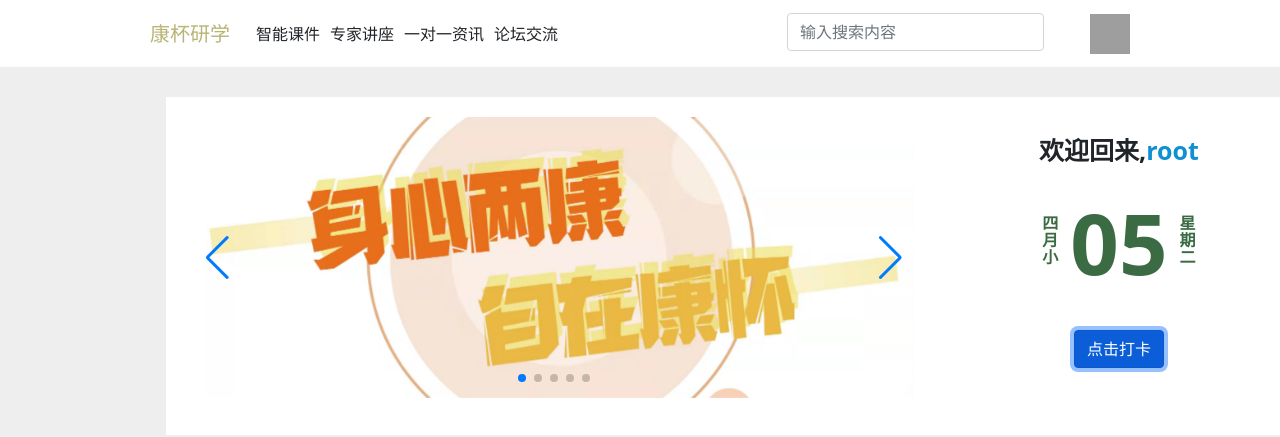
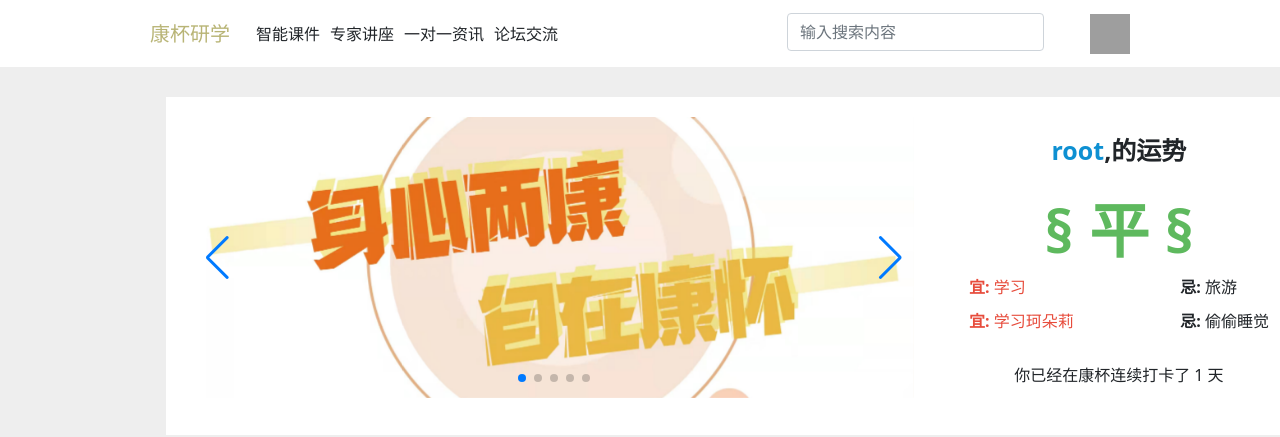
Before and after one commit to Mioayaya/east-lake, a Vue app in the folder createapp/: page / in a window 1280 px wide. Both pictures are taken after a click on the button "点击打卡". Shown: the top 437 px of the page. Built offline with nearby package versions, Linux system fonts and the light colour scheme; grey boxes are pictures that could not be loaded.

Commit message:
实现打卡功能

```diff
--- a/createapp/src/components/homeview/swiperNav.vue
+++ b/createapp/src/components/homeview/swiperNav.vue
@@ -10,6 +10,7 @@
         </div>
         <!-- 签到 -->
         <div class="sign">
+            <div class="unSign" v-if="data.state">
                 <div class="top">
                     <span>欢迎回来,</span>
                     <span class="username">{{ data.username }}</span>
@@ -20,10 +21,45 @@
                     <span class="week">星期{{ my_date.week }}</span>
                 </div>
                 <div class="bottom">
-                <button type="button" class="btn btn-primary" @click="test">点击打卡</button>
+                    <button type="button" class="btn btn-primary" @click="signIn()">点击打卡</button>
                 </div>
             </div>
 
+            <div class="signIn" v-if="!data.state">
+                <div class="top">
+                    <span class="username">{{ data.username }}</span>
+                    <span>,的运势</span>
+                </div>
+                <div class="fortune">
+                    <span class="text">{{'§ '+nowSign.fortune+' §'}}</span>
+                </div>
+                <div class="events">
+                    <div class="lucky">
+                        <div class="event1">
+                            <span class="YI">宜: </span>
+                            <span class="event">{{nowSign.lucky1}}</span>
+                        </div>
+                        <div class="event2">
+                            <span class="YI">宜: </span>
+                            <span class="event">{{nowSign.lucky2}}</span>
+                        </div>
+                    </div>
+                    <div class="bad">
+                        <div class="event1">
+                            <span class="YI">忌: </span>
+                            <span class="event">{{nowSign.bad1}}</span>
+                        </div>
+                        <div class="event2">
+                            <span class="YI">忌: </span>
+                            <span class="event">{{nowSign.bad2}}</span>
+                        </div>
+                    </div>
+                </div>
+                <div class="bottom">
+                    <span>你已经在康杯连续打卡了 1 天</span>
+                </div>
+            </div>
+        </div>
     </div>
 
 </template>
@@ -33,8 +69,10 @@ import { Swiper, SwiperSlide } from "swiper/vue";
 import "swiper/css";
 import "swiper/css/navigation";
 import "swiper/css/pagination";
-import { Pagination } from 'swiper'
+import { Pagination } from 'swiper';
 import { Navigation } from "swiper";
+import {reactive} from 'vue';
+import axios from 'axios';
 
 export default {
     name:'SwiperNav',
@@ -43,9 +81,40 @@ export default {
         SwiperSlide,
     },
     setup() {
-        const data = {
+        // 签到数据
+        const signData = {
+            fortune:['大吉','吉','小吉','中平','平','大凶','凶','小凶'],
+            luckyEvents:[
+                '刷题',
+                '装逼',
+                '学习',
+                '学习珂朵莉',
+                '看番',
+                '考试',
+                '出门',
+            ],
+            badEvents:[
+                '继续完成未完成的作业',
+                '旅游',
+                '偷偷睡觉',
+                '玩游戏',
+                '写作文',
+            ],
+        }
+        // 随机抽取的签到数据
+        const nowSign = {
+            fortune:'',
+            lucky1:'',
+            lucky2:'',
+            bad1:'',
+            bad2:'',
+        }
+        // 用户数据
+        const data = reactive({
             username:'root',
-        }
+            state:true,
+        })
+        // 轮播图片
         const images = [
             { pic:require('../../assets/img/home-1.jpg') },
             { pic:require('../../assets/img/home-3.jpg') },
@@ -53,6 +122,7 @@ export default {
             { pic:require('../../assets/img/home-5.jpg') },
             { pic:require('../../assets/img/home-2.jpg') },
         ]
+        // 日期
         const date = new Date();
         const my_date = {
             month:'',
@@ -68,6 +138,45 @@ export default {
             my_date.day = my_date.day.toString();
             my_date.day = '0' + my_date.day;
         }
+
+        // 签到抽取随机数据
+        getSign();
+        function getSign() {
+            let luckNum = getnumber(signData.fortune.length);
+            // 存入输出数据中
+            nowSign.fortune = signData.fortune[luckNum];
+            // console.log(nowSign.fortune)
+            // 获取随机事件
+            let luck1 = getnumber(signData.luckyEvents.length);
+            let luck2 = getnumber(signData.luckyEvents.length);
+            // 防止事件重复
+            if(luck1===luck2){
+                luck2 = getnumber(signData.luckyEvents.length);
+            }
+            nowSign.lucky1 = signData.luckyEvents[luck1];
+            nowSign.lucky2 = signData.luckyEvents[luck2];
+
+            // 获取忌讳事件
+            let bad1 = getnumber(signData.badEvents.length);
+            let bad2 = getnumber(signData.badEvents.length);
+            // 防止事件重复
+            if(bad1===bad2){
+                bad2 = getnumber(signData.badEvents.length);
+            }
+            nowSign.bad1 = signData.badEvents[bad1];
+            nowSign.bad2 = signData.badEvents[bad2];
+
+            console.log(nowSign);
+
+            function getnumber(x) {
+                let num = Math.random();
+                num = num*100;          //变成1~100的数
+                num = Math.floor(num);  // 向下取整
+                num = num % x;          // 按需求随机
+                return num;
+            }
+        }
+
 
         changeNumber();
         // 将数字变成汉字
@@ -101,12 +210,20 @@ export default {
         function test() {
             console.log(my_date);
         }
+        // 签到
+        function signIn() {
+            // console.log(axios.get('http://localhost:5000'));
+            data.state = !data.state ;
+        }
         return {
             modules: [Navigation,Pagination],
+            signData,
+            nowSign,
             images,
             data,
             my_date,
             test,
+            signIn,
         };
     },
 }
@@ -210,8 +327,35 @@ export default {
             margin-top: 30px;
             text-align: center;
         }
+        .signIn {
+            .fortune {
+                margin-left: -30px;
+                font-size: 60px;
+                font-weight: bold;
+                margin-top: 0px;
+                color: #5eb95e !important;
+                padding-left: 30px;
+                text-align: center;
+            }
+            .events {
+                display: flex;
+                justify-content: space-between;
+                .event1 {
+                    margin-bottom: 10px;
+                }
+                .YI {
+                    box-sizing: border-box;
+                    font-weight: bold;
+                }
+                .lucky {
+                    color: #e74c3c !important;
+                }
+            }
         }
     }
 
 
+}
+
+
 </style>
```
Lines whose indentation alone changed are shown as unchanged.
